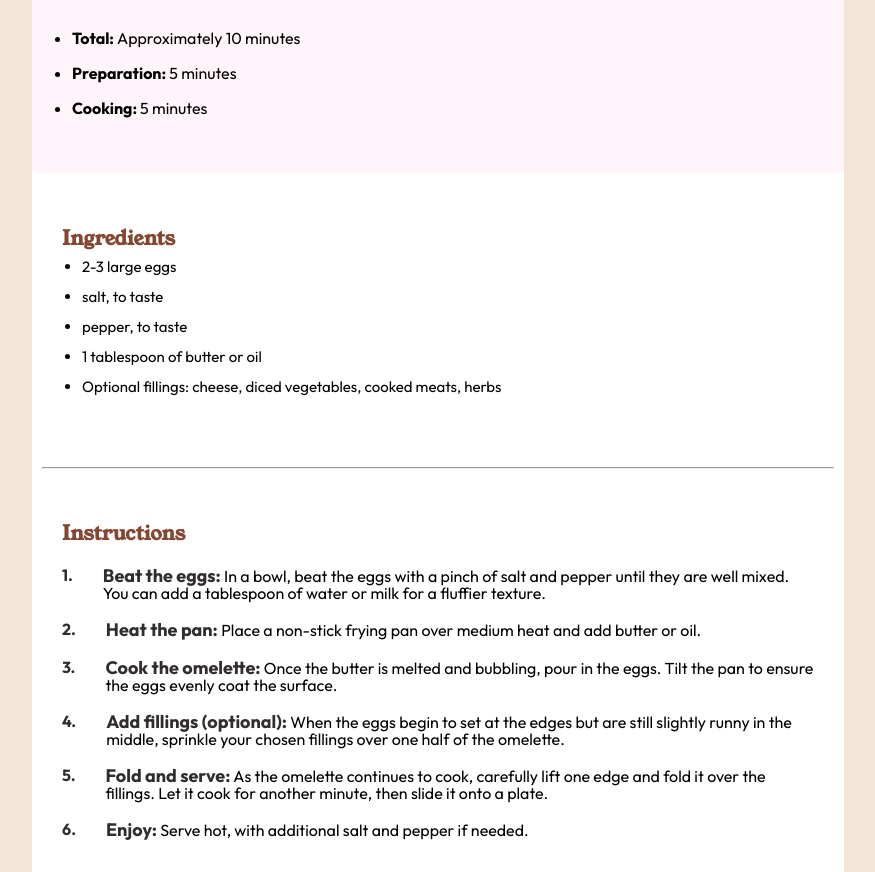
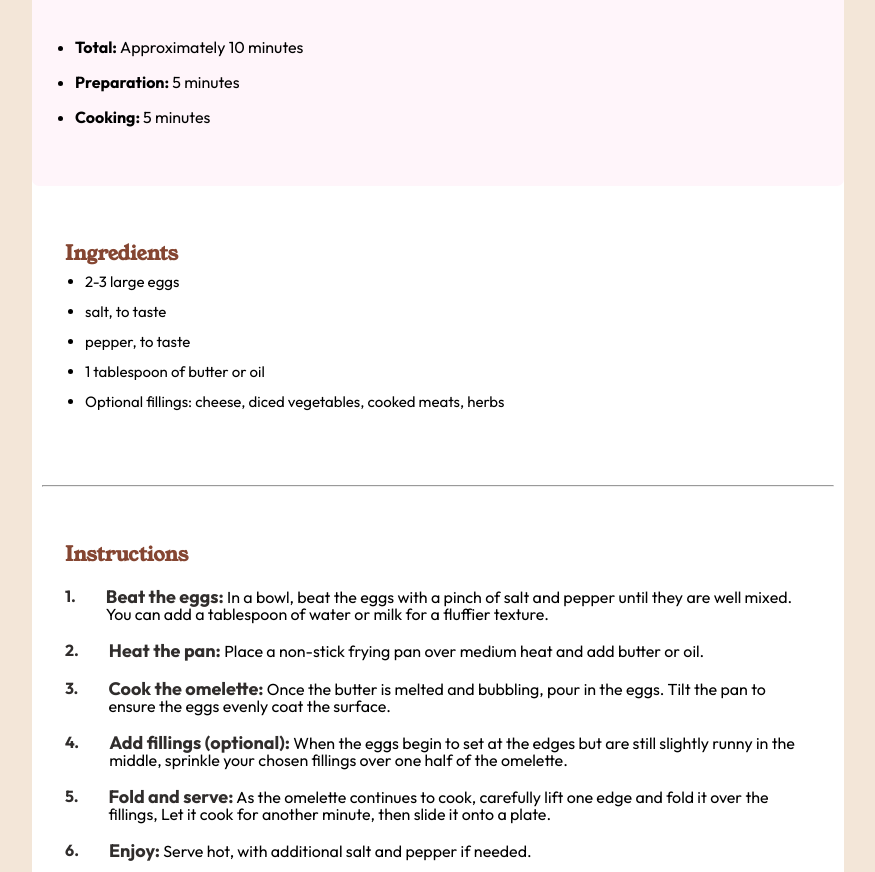
Before and after one commit to omeiza-ux/omeiza-one, a plain HTML site: page index.html in a window 1280 px wide. Shown: the part 372-1244 px from the top of the page, without its empty margins (202-1077 px from the left). Drawn offline with Linux system fonts and the light colour scheme.

Commit message:
modified

```diff
--- a/index.html
+++ b/index.html
@@ -126,7 +126,7 @@
             <div class="instruction-data">
                 <span class="head-weight">Fold and serve:</span>
                  As the omelette continues to cook, carefully lift one edge and fold it over the
-                 fillings. Let it cook for another minute, then slide it onto a plate.
+                 fillings, Let it cook for another minute, then slide it onto a plate.
             </div>
         </li>
         <li class="instruction-list-style">
--- a/style/global.css
+++ b/style/global.css
@@ -183,7 +183,7 @@ margin-left: 20px;
   .Nutrition-section,
   .instruction-section-alpha,
   .ingredients-section{
-    padding: 30px;
+    padding: 33px;
   }
 
   /* img {
```
